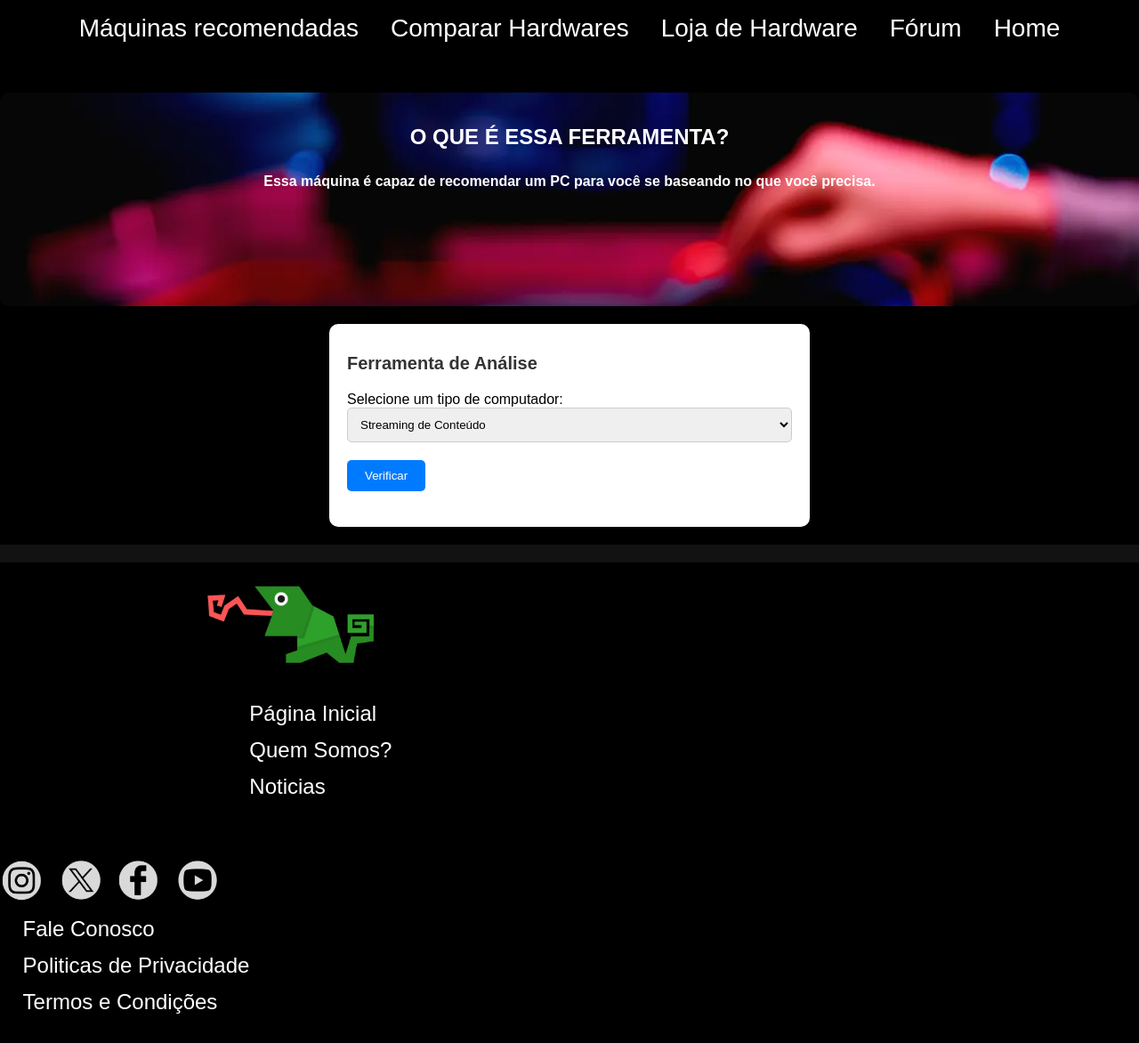
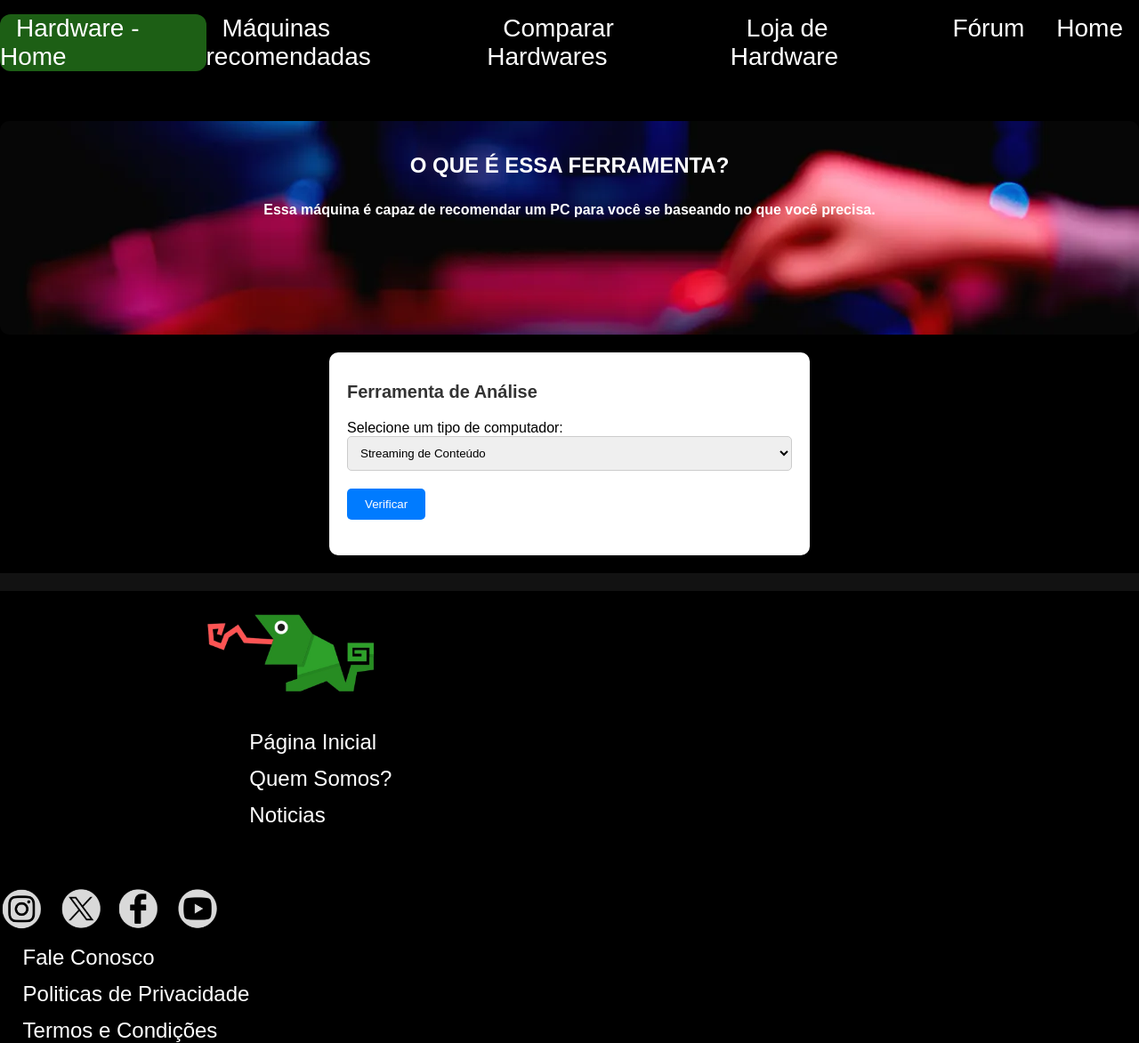
Before and after one commit to QR-Cadmiel/RigRover, a PHP site: page /maquinas_recomendadas.php in a window 1280 px wide. Shown: the whole page at 89% size. Before the commit the page ends 1139 px from the top, so only its background shows below. Run offline with PHP 8.4, Linux system fonts and the light colour scheme.

Commit message:
nav maquinas recomendadas arrumada

```diff
--- a/maquinas_recomendadas.php
+++ b/maquinas_recomendadas.php
@@ -12,6 +12,9 @@
 
     <nav class="navbar">
         <ul>
+            <li>
+                <a href="hardware.php">Hardware - Home</a>
+            </li>
             <li>
                 <a href="maquinas_recomendadas.php">Máquinas recomendadas</a>
             </li>
```
